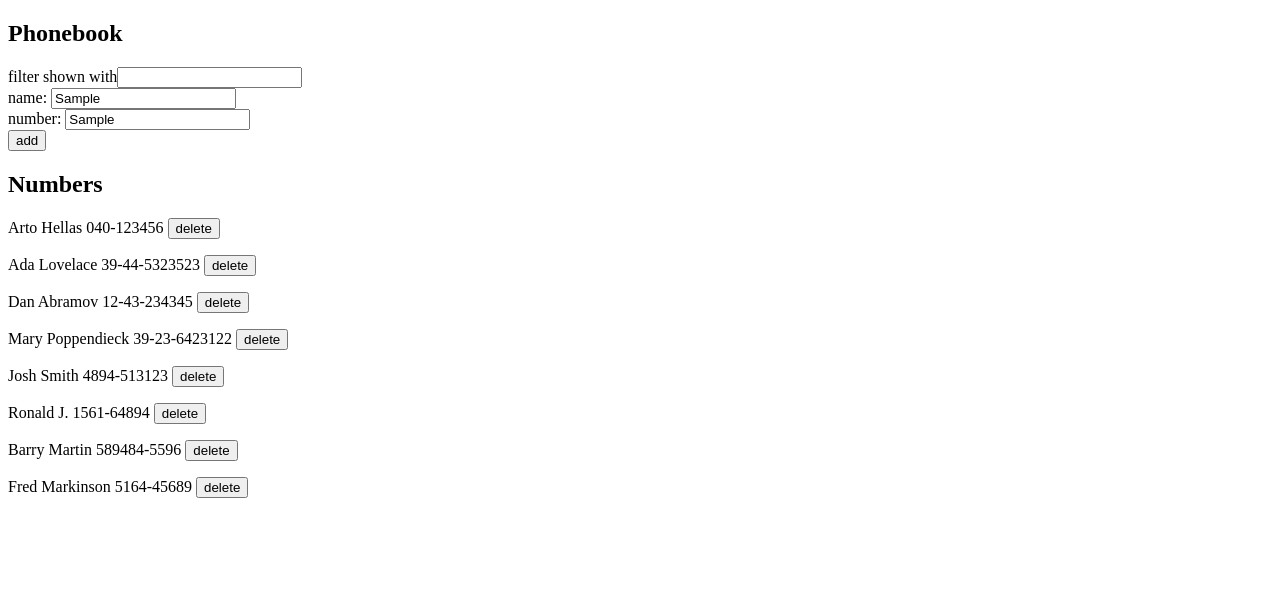
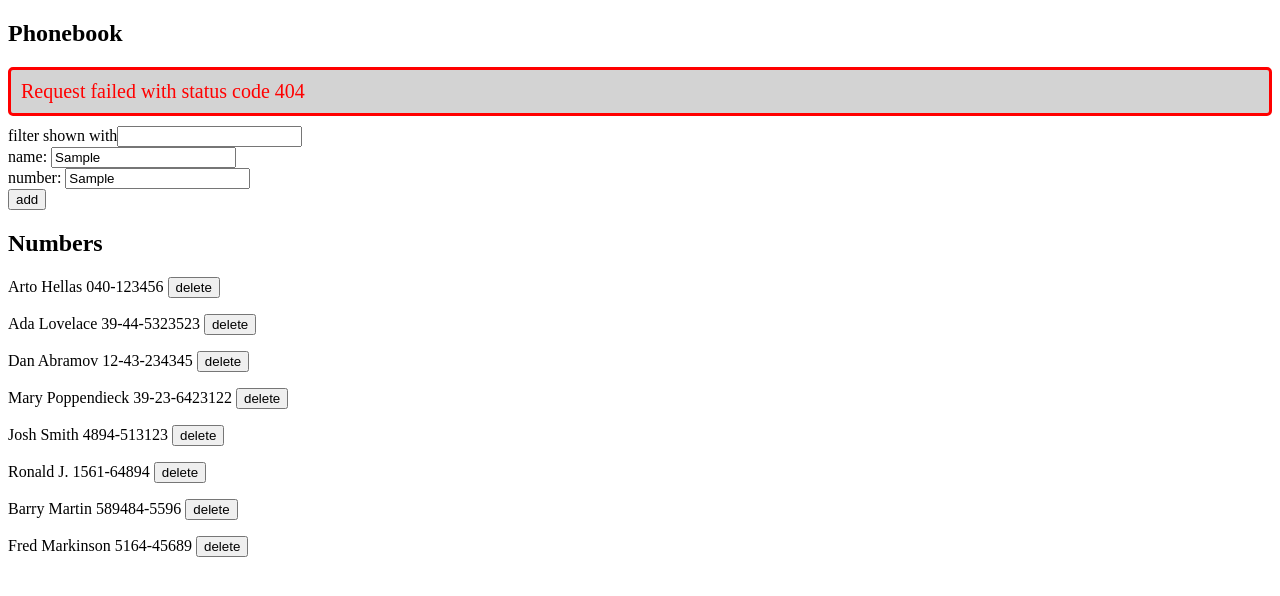
Before and after one commit to epessine/fullstackopen-exercises, a React (Create React App) app in the folder part1-2/phonebook/: page / in a window 1280 px wide. Both pictures are taken after typing "Sample", "Sample" into the empty fields and a click on the button "add". Shown: the top 596 px of the page. Built offline with nearby package versions, Linux system fonts and the light colour scheme; no server answers; data requests are answered from the project's data file.

Commit message:
Exercises 2.19-2.20

```diff
--- a/part1-2/phonebook/src/components/App.js
+++ b/part1-2/phonebook/src/components/App.js
@@ -3,18 +3,29 @@ import personService from '../services/persons';
 import Search from './Search';
 import List from './List';
 import Form from './Form';
+import Notification from './Notification';
 
 const App = () => {
-  const [ persons, setPersons ] = useState([]);
+  const [ persons, setPersons ] = useState(null);
   const [ newName, setNewName ] = useState('');
   const [ newNumber, setNewNumber ] = useState('');
   const [ newSearch, setNewSearch ] = useState('');
+  const [ notification, setNotification ] = useState(null);
 
   useEffect(() => {
     personService
       .getAll()
       .then(initialPersons => {
         setPersons(initialPersons)
+      })
+      .catch(e => {
+        setNotification({
+          message: e.message,
+          status: 'error'
+        })
+        setTimeout(() => {
+          setNotification(null)
+        }, 5000)
       })
   }, []);
 
@@ -36,9 +47,22 @@ const App = () => {
       personService.destroy(id)
         .then(() => {
           setPersons(persons.filter(person => person !== deletedPerson))
+          setNotification({
+            message: `Deleted ${deletedPerson.name}`,
+            status: 'success'
+          })
+          setTimeout(() => {
+            setNotification(null)
+          }, 5000)
         })
         .catch(e => {
-          console.log(e);
+          setNotification({
+            message: e.message,
+            status: 'error'
+          })
+          setTimeout(() => {
+            setNotification(null)
+          }, 5000)
         })
     }
   }
@@ -58,9 +82,22 @@ const App = () => {
       personService.create(newPerson)
         .then(returnedPerson => {
           setPersons(persons.concat(returnedPerson))
+          setNotification({
+            message: `Added ${returnedPerson.name}`,
+            status: 'success'
+          })
+          setTimeout(() => {
+            setNotification(null)
+          }, 5000)
         })
         .catch(e => {
-          console.log(e);
+          setNotification({
+            message: e.message,
+            status: 'error'
+          })
+          setTimeout(() => {
+            setNotification(null)
+          }, 5000)
         })
     } else {
       const updatedPerson = {
@@ -71,9 +108,22 @@ const App = () => {
         personService.update(updatedPerson)
         .then(returnedPerson => {
           setPersons(persons.map(person => person.id === returnedPerson.id ? returnedPerson : person))
+          setNotification({
+            message: `Updated ${returnedPerson.name}`,
+            status: 'success'
+          })
+          setTimeout(() => {
+            setNotification(null)
+          }, 5000)
         })
         .catch(e => {
-          console.log(e);
+          setNotification({
+            message: e.message,
+            status: 'error'
+          })
+          setTimeout(() => {
+            setNotification(null)
+          }, 5000)
         })
       }
     }
@@ -82,6 +132,7 @@ const App = () => {
   return (
     <div>
       <h2>Phonebook</h2>
+      <Notification notification={notification}></Notification>
       <Search value={newSearch} handler={handleSearchChange}></Search>
       <Form
         handlers={[handleSubmit, handleNameChange, handleNumberChange]}
--- a/part1-2/phonebook/src/components/List.js
+++ b/part1-2/phonebook/src/components/List.js
@@ -1,6 +1,10 @@
 import React from 'react';
 
 const List = ({ persons, handleDelete }) => {
+  if (!persons) {
+    return null
+  }
+
   return (
     <div>
       <h2>Numbers</h2>
--- /dev/null
+++ b/part1-2/phonebook/src/components/Notification.js
@@ -0,0 +1,29 @@
+import React from 'react';
+
+const Notification = ({ notification }) => {
+  if (!notification) {
+    return null
+  }
+
+  const status = notification.status === 'success'
+    ? 'green'
+    : 'red';
+
+  const notificationStyle = {
+    color: status,
+    background: 'lightgrey',
+    fontSize: '20px',
+    borderStyle: 'solid',
+    borderRadius: '5px',
+    padding: '10px',
+    marginBottom: '10px'
+  }
+
+  return (
+    <div style={notificationStyle}>
+      {notification.message}
+    </div>
+  )
+}
+
+export default Notification;
```
